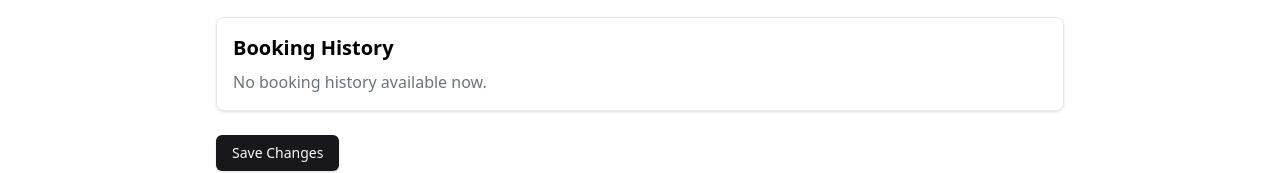
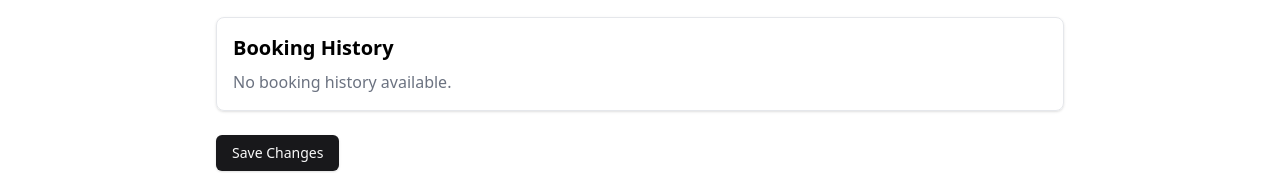
Before and after one commit to ProjectGroup2t2/PET-travel, a Next.js app in the folder Client/: page /Profile in a window 1280 px wide. Shown: the part 733-906 px from the top of the page. Built offline with nearby package versions, Linux system fonts and the light colour scheme.

Commit message:
Update page.jsx

```diff
--- a/Client/src/app/Profile/page.jsx
+++ b/Client/src/app/Profile/page.jsx
@@ -58,7 +58,7 @@ export default function AccountPage() {
           <CardTitle>Booking History</CardTitle>
         </CardHeader>
         <CardContent>
-          <p className="text-gray-500">No booking history available now.</p>
+          <p className="text-gray-500">No booking history available.</p>
         </CardContent>
       </Card>
 
```
